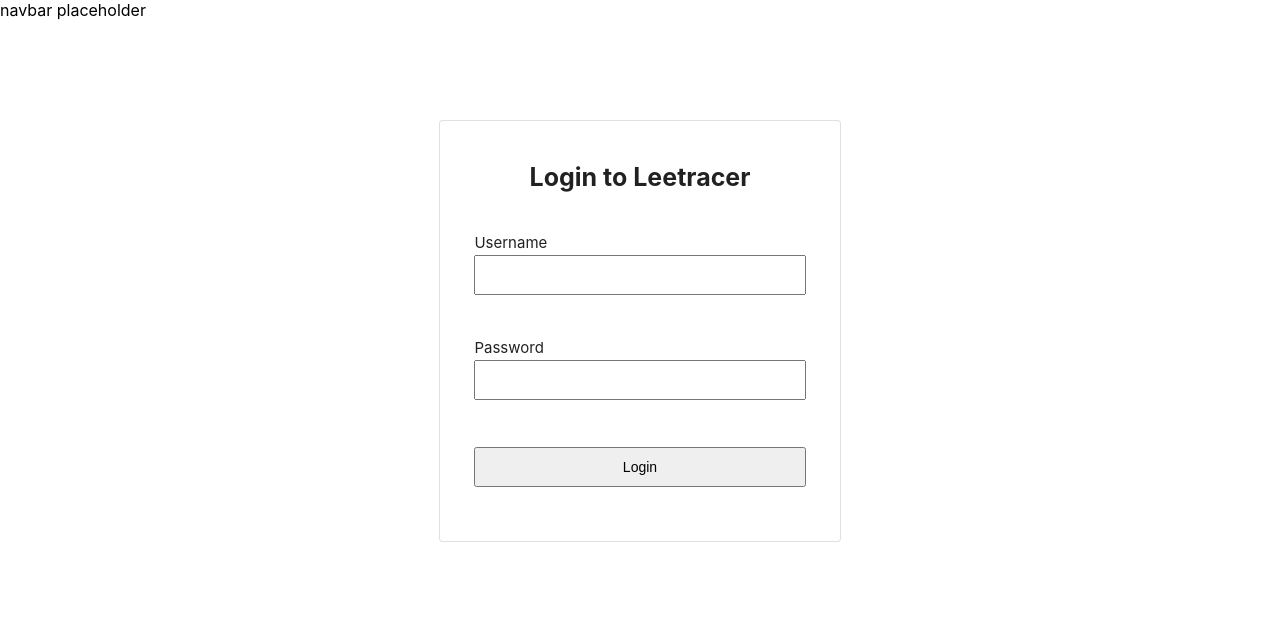
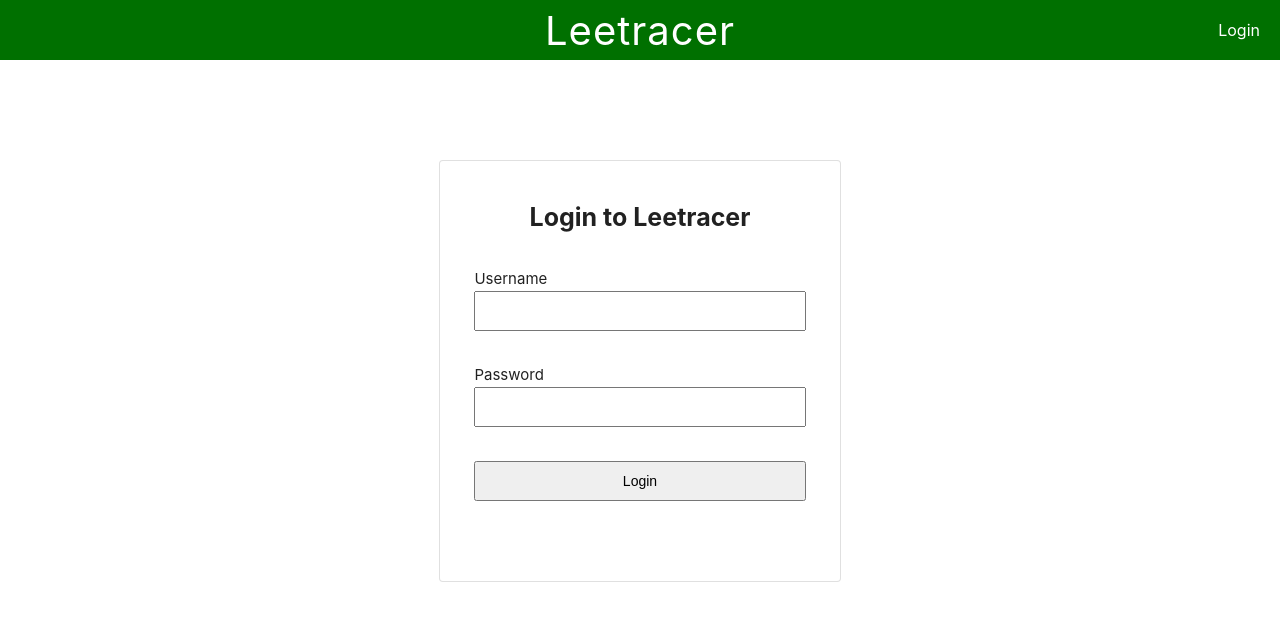
Before and after one commit to cs130-w22/Group-B5-frontend, a React (Create React App) app: page /login in a window 1280 px wide. Shown: the top 618 px of the page. Built offline with nearby package versions, Linux system fonts and the light colour scheme.

Commit message:
Add Navbar to navigate to login

```diff
--- a/package.json
+++ b/package.json
@@ -10,6 +10,7 @@
     "@testing-library/jest-dom": "^5.16.1",
     "@testing-library/react": "^12.1.2",
     "@testing-library/user-event": "^13.5.0",
+    "axios": "^0.25.0",
     "react": "^17.0.2",
     "react-dom": "^17.0.2",
     "react-router": "^6.2.1",
--- a/src/App.js
+++ b/src/App.js
@@ -4,11 +4,12 @@
   Route
 } from "react-router-dom";
 import Login from './Components/Login'
+import Nav from './Components/Navbar'
 
 function App() {
   return (
     <div>
-      <div>navbar placeholder</div>
+      <Nav />
       <Routes>
         <Route path="/" exact element={<div>landing</div>} />
         <Route path="/login" exact element={<Login />} />
--- a/src/Components/Login.js
+++ b/src/Components/Login.js
@@ -1,9 +1,9 @@
-import {
-    useState
-} from 'react'
+import { useState } from 'react'
 import { makeStyles } from '@mui/styles';
 import Card from '@mui/material/Card';
 import CardContent from '@mui/material/CardContent';
+import { API_URL } from '../config'
+import axios from 'axios';
 
 function Login(props){
     const classes = useStyles();
@@ -11,23 +11,44 @@
     const [password, changePassword] = useState("")
     const [usernameError, changeUsernameError] = useState(false)
     const [passwordError, changePasswordError] = useState(false)
+    const [loginError, changeLoginError] = useState(false)
 
-    let handleSubmit = (e) => {
+    let handleSubmit = async (e) => {
         e.preventDefault()
+        let set1, set2 = false
+
+        if(username.length === 0){
+            changeUsernameError(true);
+            set1 = true;
+        }
+        if(password.length === 0){
+            changePasswordError(true)
+            set2 = true
+        }
+        if(set1 || set2) return;
+
         changeUsernameError(false)
         changePasswordError(false)
-        if(username.length === 0) changeUsernameError(true)
-        if(password.length === 0) changePasswordError(true)
-        if(usernameError || passwordError) return;
 
         //make API request
+        let res = await axios.post(`${API_URL}/login`, {username, password})
+
+        if(!res || res.status != 200){
+            changeLoginError(true);
+            return;
+        }
+
+        let {jwt} = res.data
+
+        axios.defaults.headers.common.Authorization = `Bearer ${jwt}`
+        document.cookie = `jwt=${jwt}`
     }
 
     return (
         <Card className={classes.container} variant="outlined">
             <CardContent>
                 <h3 className={classes.title}>Login to Leetracer</h3>
-                <form className={classes.form} onClick={handleSubmit}>
+                <form className={classes.form} onSubmit={handleSubmit}>
                 <label className={classes.inputLabel}>Username</label>
                 <input type="text" value={username} className={classes.input}
                     onChange={(e)=>{changeUsername(e.target.value)}} />
@@ -37,6 +58,9 @@
                     onChange={(e)=>{changePassword(e.target.value)}} />
                 <p className={classes.required} style={passwordError===true ? {visibility: 'visible'} : {visibility: 'hidden'}}>Required</p>
                 <button type="submit" className={classes.submitButton}> Login </button>
+                <p className={classes.loginError} style={loginError===true ? {visibility: 'visible'} : {visibility: 'hidden'}}>
+                    There was an error logging in. Please try again
+                </p>
                 </form>
             </CardContent>
         </Card>
@@ -61,7 +85,6 @@
         padding: '10px',
         width: '100%',
         fontSize: '14px',
-
         boxSizing: 'border-box',
         display: 'block'
     },
@@ -71,11 +94,11 @@
         fontSize: '14px',
         boxSizing: 'border-box',
         display: 'block',
-        marginTop: '20px',
+        marginTop: '12px',
         cursor: 'pointer'
     },
     required: {
-        margin: '2px auto 10px 0px',
+        margin: '2px auto 5px 0px',
         fontSize: '12px',
         color: 'red'
     },
@@ -83,7 +106,17 @@
         display: 'block',
         fontSize: '15px',
         marginBottom: '3px',
-        marginTop: '16px'
+        marginTop: '12px'
+    },
+    loginError: {
+        padding: '10px',
+        width: '100%',
+        fontSize: '13px',
+        color: 'red',
+        boxSizing: 'border-box',
+        display: 'block',
+        border: '1px solid red',
+        borderRadius: '5px'
     }
 }))
 
--- /dev/null
+++ b/src/Components/Navbar.js
@@ -0,0 +1,42 @@
+import { makeStyles } from '@mui/styles';
+import { Link } from 'react-router-dom'
+
+function Navbar(props){
+    const classes = useStyles();
+
+    return (
+        <div className={classes.nav}>
+            <p style={{'visibility': 'hidden'}}>Login</p>
+            <Link to="/" className={classes.title}>Leetracer</Link>
+            <Link to="/login" className={classes.item}>Login</Link>
+        </div>
+    )
+}
+
+const useStyles = makeStyles(theme => ({
+    nav: {
+        width: '100%',
+        height: '60px',
+        margin: '0px',
+        padding: '10px 20px',
+        boxSizing: 'border-box',
+        backgroundColor: '#007000',
+        display: 'flex',
+        alignItems: 'center',
+        justifyContent: 'space-between'
+    },
+    item: {
+        color: 'white',
+        textDecoration: 'none',
+        cursor: 'pointer'
+    },
+    title: {
+        color: 'white',
+        margin: 0,
+        fontSize: '40px',
+        letterSpacing: '1px',
+        textDecoration: 'none',
+    }
+}))
+
+export default Navbar
--- a/src/config.js
+++ b/src/config.js
@@ -1,4 +1,4 @@
 
-const API_URL = ""
+const API_URL = "http://localhost:8080"
 
 export {API_URL}
```
Also changed, not shown: 1 other file (tests, documents, lock files or other folders).
